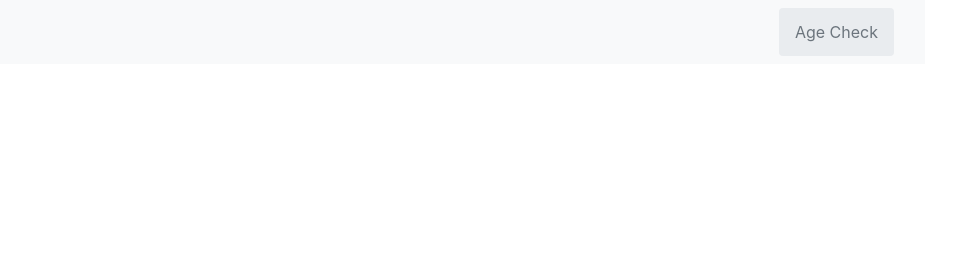
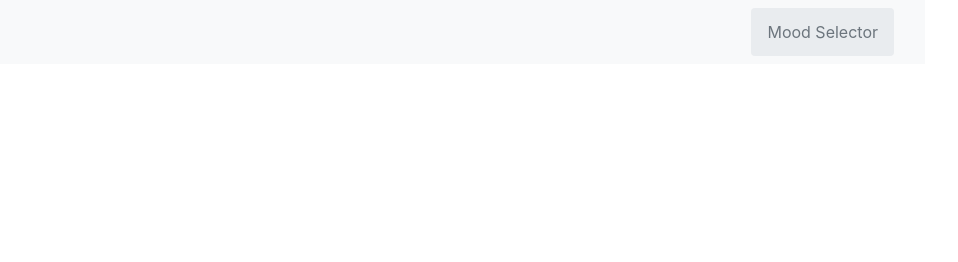
Before and after one commit to shantell87/Drink-For-Your-Mood, a plain HTML site: page wireframe2.html in a window 1280 px wide. Shown: the top 262 px of the page, 322-1280 px from the left. Drawn offline with nearby package versions, Linux system fonts and the light colour scheme.

Commit message:
adjusted wireframe2.html header breadcrumb to Mood Selector

```diff
--- a/wireframe2.html
+++ b/wireframe2.html
@@ -46,7 +46,7 @@
             </div>
             <div class="col d-flex justify-content-end">
                 <ol class="breadcrumb mb-0">
-                    <li class="breadcrumb-item active" aria-current="page">Age Check</li>
+                    <li class="breadcrumb-item active" aria-current="page">Mood Selector</li>
                 </ol>
             </div>
         </div>
```
